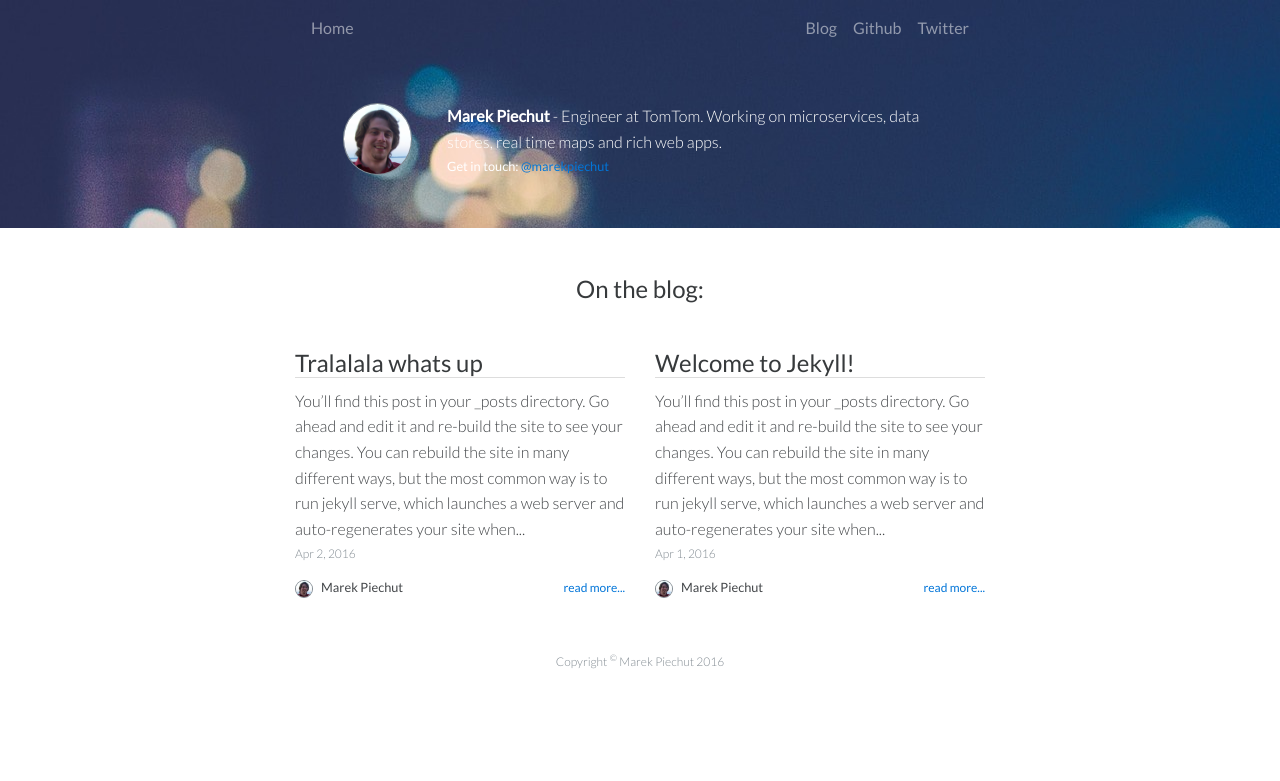
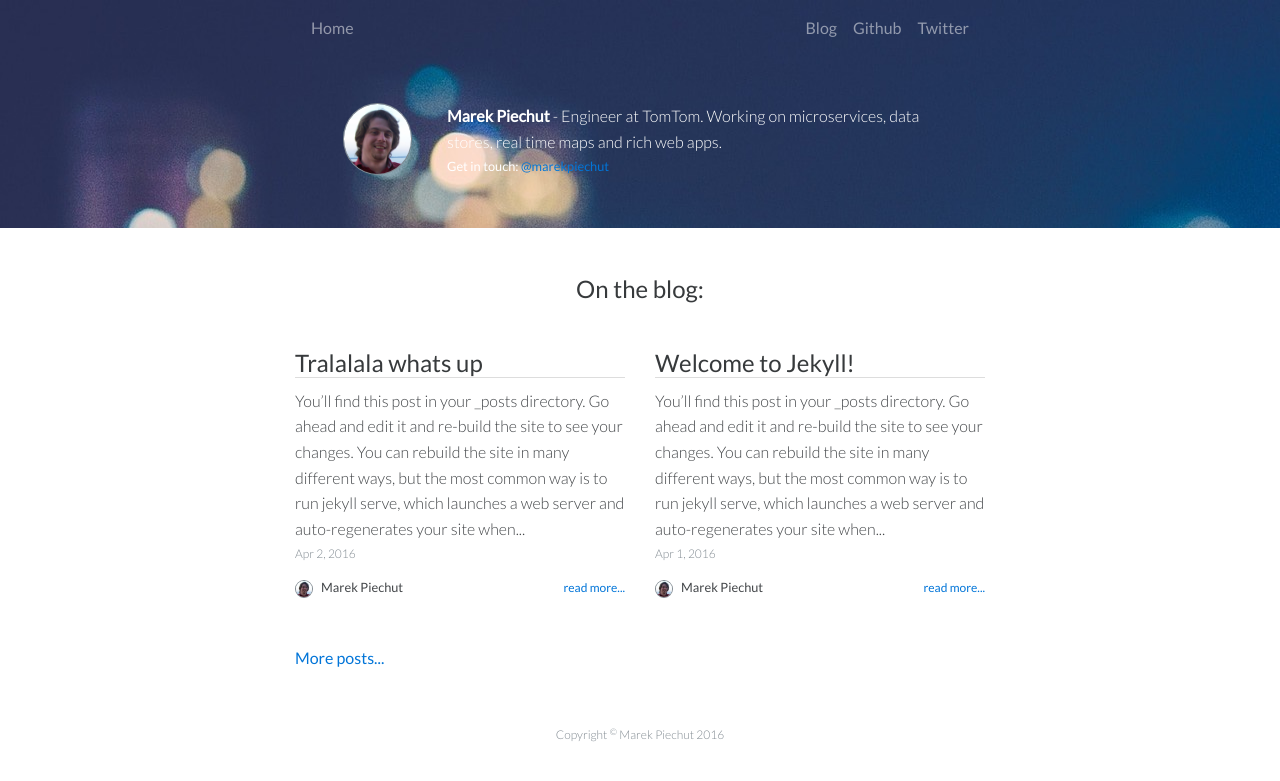
Before and after one commit to marekpiechut/marekpiechut.github.io, a Jekyll site: the page built from index.html, in a window 1280 px wide. Shown: the top 781 px of the page. Built offline with Jekyll 4.4.1, drawn with Linux system fonts in a browser that asks for light colours; comment, search, counter and statistics services are not loaded.

Commit message:
More posts button on index

```diff
--- a/index.html
+++ b/index.html
@@ -53,5 +53,10 @@ layout: default
 	</div>
 	{% endfor %}
 	</div>
+	<div class="row">
+		<div class="col-md-12 m-b-3">
+			<h6><a href='{{site.github.url }}/blog'>More posts...</a></h6>
+		</div>
+	</div>
 	{% include footer.html %}
 </div>
```
Lines whose indentation alone changed are shown as unchanged.
